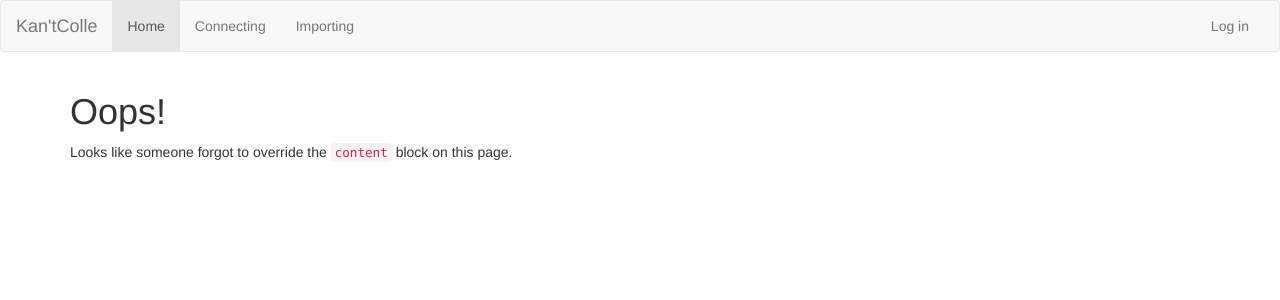
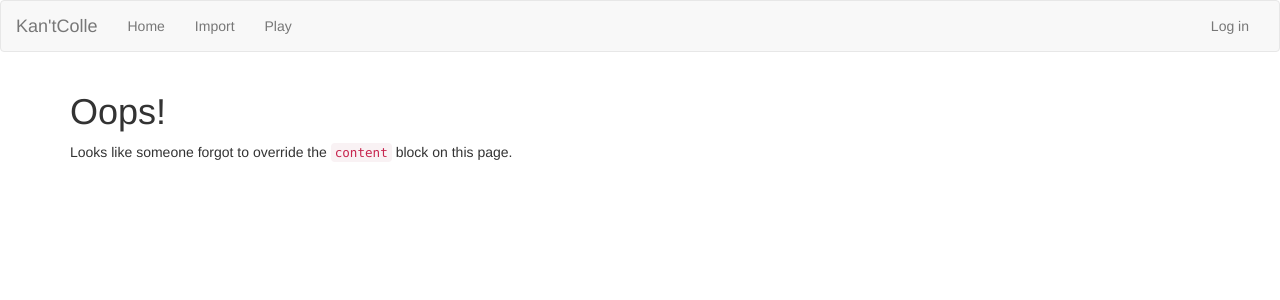
Before and after one commit to KanColleTool/kcsrv, a Python web app: template templates/_base.html in a window 1280 px wide. Shown: the top 300 px of the page. Run offline with Jinja, Linux system fonts and the light colour scheme; the template is opened without the code that fills it, so the values that code supplies are empty; some libraries are stand-ins or nearby versions.

Commit message:
I fixed the tabs

```diff
--- a/templates/_base.html
+++ b/templates/_base.html
@@ -18,14 +18,14 @@
 				<span class="icon-bar"></span>
 				<span class="icon-bar"></span>
 			</button>
-			<a class="navbar-brand" href="#">Kan'tColle</a>
+			<a class="navbar-brand" href="{{ url_for('index') }}">Kan'tColle</a>
 		</div>
 
 		<div class="collapse navbar-collapse" id="bs-example-navbar-collapse-1">
 			<ul class="nav navbar-nav">
-				<li class="active"><a href="#">Home</a></li>
-				<li><a href="#">Connecting</a></li>
-				<li><a href="#">Importing</a></li>
+				<li{% if tab == 'home' %} class="active"{% endif %}><a href="{{ url_for('index') }}">Home</a></li>
+				<li{% if tab == 'import' %} class="active"{% endif %}><a href="#">Import</a></li>
+				<li{% if tab == 'play' %} class="active"{% endif %}><a href="{{ url_for('play.index') }}">Play</a></li>
 			</ul>
 			<ul class="nav navbar-nav navbar-right">
 				{% if not current_user.is_authenticated() %}
--- a/templates/index.html
+++ b/templates/index.html
@@ -1,4 +1,5 @@
 {% extends "_base.html" %}
+{% set tab = "home" %}
 {% block content %}
 	{{ lipsum() }}
 {% endblock %}
```
